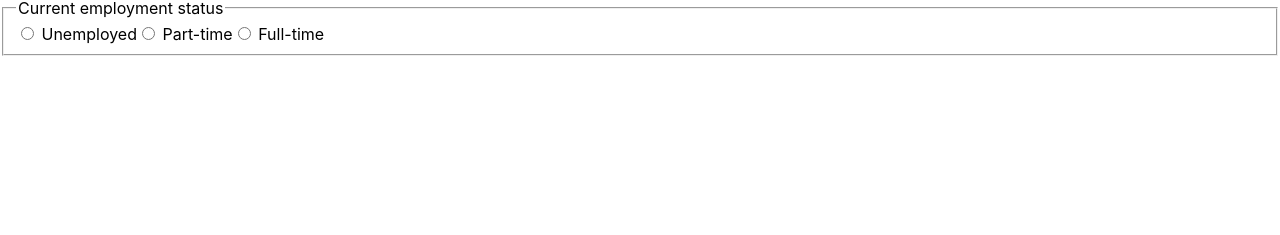
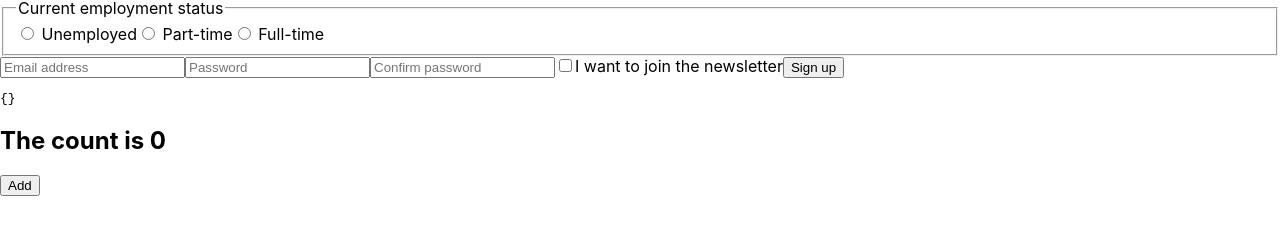
Before and after one commit to Bokdem/to-do-list, a React (Create React App) app: page / in a window 1280 px wide. Shown: the part 175-410 px from the top of the page. Built offline with nearby package versions, Linux system fonts and the light colour scheme; no server answers.

Commit message:
Added a password checker + counter

```diff
--- a/src/App.js
+++ b/src/App.js
@@ -3,6 +3,8 @@ import { TodoForm } from './components/TodoForm';
 import TodoList from './components/TodoList';
 import FetchApi from './components/FetchApi';
 import FormsInReact from './components/FormsInReact';
+import PasswordChecker from './components/PasswordChecker';
+import Counter from './components/Counter';
 
 function App() {
   const [todos, setTodos] = useState(() => {
@@ -49,6 +51,8 @@ function App() {
       <TodoList todos={todos} toggleTodo={toggleTodo} deleteTodo={deleteTodo} />
       <FetchApi />
       <FormsInReact />
+      <PasswordChecker />
+      <Counter />
     </>
   );
 }
--- /dev/null
+++ b/src/components/Counter.js
@@ -0,0 +1,24 @@
+import React from "react"
+
+export default function Counter() {
+    const [starWarsData, setStarWarsData] = React.useState({})
+    const [count, setCount] = React.useState(0)
+
+    console.log("Component rendered")
+
+    // side effects
+    React.useEffect(function() {
+        console.log("Effect ran")
+        // fetch("https://swapi.dev/api/people/1")
+        //     .then(res => res.json())
+        //     .then(data => console.log(data))
+    }, [count])
+
+    return (
+        <div>
+            <pre>{JSON.stringify(starWarsData, null, 2)}</pre>
+            <h2>The count is {count}</h2>
+            <button onClick={() => setCount(prevCount => prevCount + 1)}>Add</button>
+        </div>
+    )
+}
--- a/src/components/FormsInReact.js
+++ b/src/components/FormsInReact.js
@@ -12,7 +12,7 @@ export default function FormsInReact() {
             employment: ""
         }
     )
-        console.log(formData)
+
     function handleChange(event) {
         const {name, value, checked, type} = event.target
         setFormData(prevFormData => {
--- /dev/null
+++ b/src/components/PasswordChecker.js
@@ -0,0 +1,69 @@
+import React from "react";
+
+
+export default function PasswordChecker() {
+    const [formData, setFormData] = React.useState(
+        {
+            emailAddress: "",
+            passWord: "",
+            confirmPassWord: "",
+            newsLetter: false
+        }
+    )
+    function handleChange(event) {
+        const {name, type, checked, value} = event.target
+        setFormData(prevFormData => {
+            return {
+                ...prevFormData,
+                [name]: type === "checkbox" ? checked : value
+            }
+        })
+    }
+
+    function handleFormSubmit(event) {
+        event.preventDefault()
+        if(formData.passWord === formData.confirmPassWord) {
+            console.log("Succesfully signed up")
+         } else {
+            console.log("Passwords do not match")
+            return
+         }
+
+        formData.newsLetter ? console.log("Thanks for signing up to the newsletter!") : console.log("")
+    }
+
+    return (
+        <form>
+            <input
+                type="text"
+                placeholder="Email address"
+                onChange={handleChange}
+                name="emailAddress"
+                value={formData.emailAddress}
+            />
+            <input
+                type="text"
+                placeholder="Password"
+                onChange={handleChange}
+                name="passWord"
+                value={formData.passWord}
+            />
+            <input
+                type="text"
+                placeholder="Confirm password"
+                onChange={handleChange}
+                name="confirmPassWord"
+                value={formData.confirmPassWord}
+            />
+            <input
+                type="checkbox"
+                onChange={handleChange}
+                name="newsLetter"
+                checked={formData.newsLetter}
+                id="subcribeNewsletter"
+            />
+            <label htmlFor="subscribeNewsletter">I want to join the newsletter</label>
+            <button onClick={handleFormSubmit}>Sign up</button>
+        </form>
+    )
+}
```
